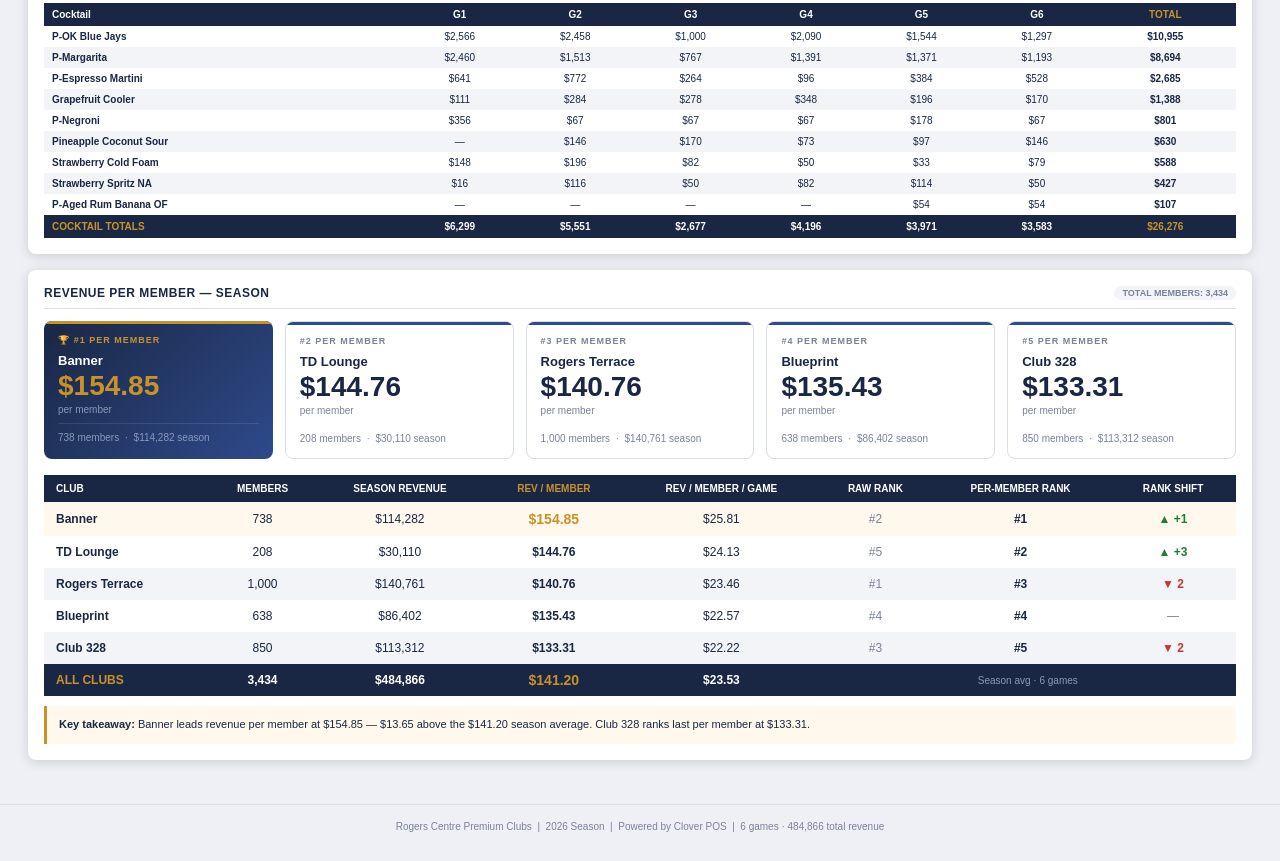
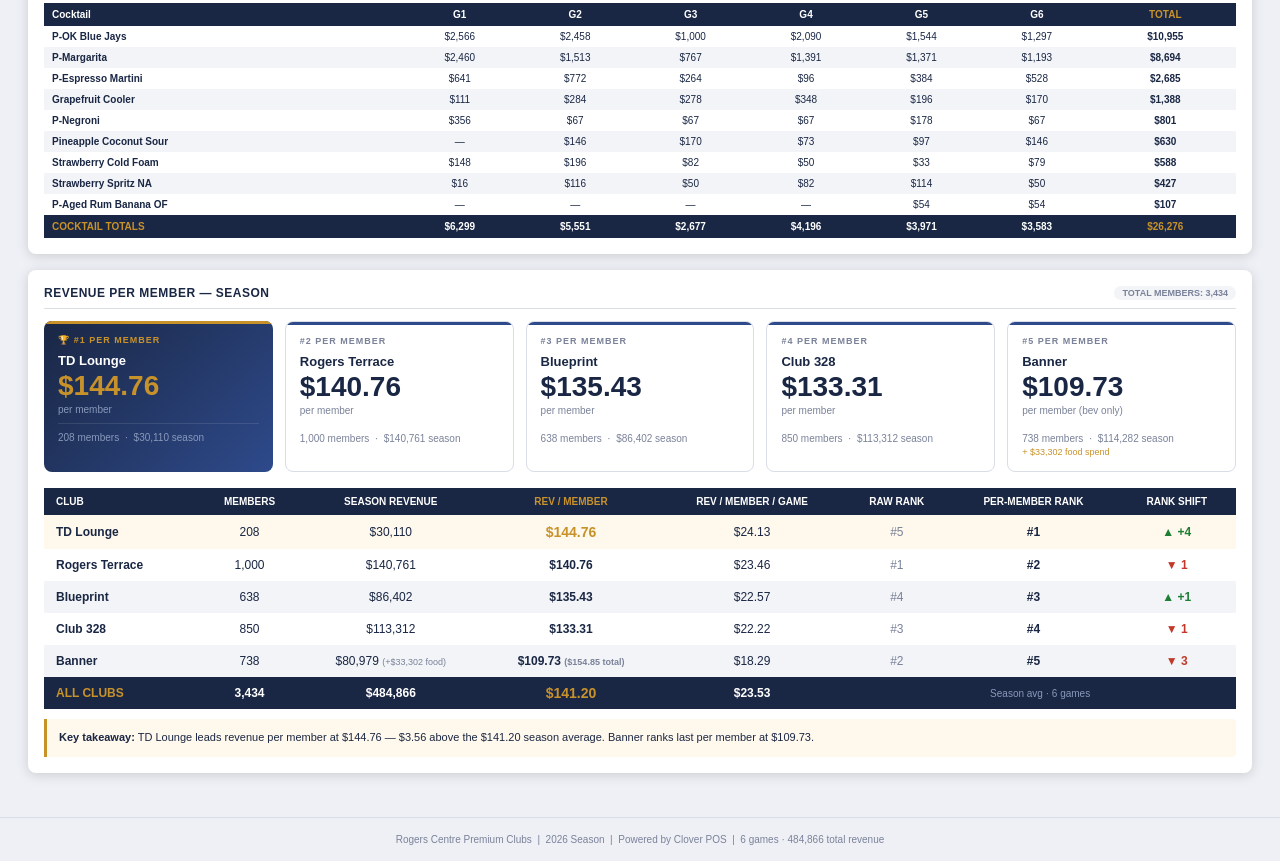
Before and after one commit to LegendsFB/rogers_centre_dashboard, a plain HTML site: page index.html in a window 1280 px wide. Shown: the part 1424-2285 px from the top of the page. Drawn offline with Linux system fonts and the light colour scheme.

Commit message:
Update index.html

```diff
--- a/index.html
+++ b/index.html
@@ -295,9 +295,9 @@
     <div class="card">
       <div class="card-header"><span class="card-title">Key Insights</span><span class="card-badge">Season Analysis</span></div>
       <ul class="insights-list">
-        <li><div class="insight-icon yellow">★</div><div><strong>Rogers Terrace</strong> leads season revenue at $140,761 but <strong>Banner</strong> leads revenue per member at $154.85 — 9.7% above the $141.20 season average.</div></li>
+        <li><div class="insight-icon yellow">★</div><div><strong>Rogers Terrace</strong> leads season revenue at $140,761 but <strong>TD Lounge</strong> leads revenue per member at $144.76 — 2.5% above the $141.20 season average.</div></li>
         <li><div class="insight-icon red">!</div><div><strong>Club 328</strong> ranks last per member at $133.31 — its large member base (850) makes closing more spend-per-head essential.</div></li>
-        <li><div class="insight-icon green">↑</div><div><strong>TD Lounge</strong> ranks #2 per member despite being lowest in raw revenue — its small member base (208) punches above its weight.</div></li>
+        <li><div class="insight-icon green">↑</div><div><strong>TD Lounge</strong> ranks #1 per member despite being lowest in raw revenue — its small member base (208) punches above its weight.</div></li>
         <li><div class="insight-icon blue">$</div><div><strong>Top cocktail</strong> is P-OK Blue Jays at $10,955 season revenue, 487 units, avg $22.49 per drink.</div></li>
         <li><div class="insight-icon yellow">↗</div><div>Cocktail program generated <strong>$26,276</strong> in total season revenue across 1270 units sold.</div></li>
       </ul>
@@ -423,51 +423,56 @@
         <div style="background:linear-gradient(135deg,#1A2744,#2E4A8B);border-radius:8px;padding:14px;border:none;position:relative;overflow:hidden;">
           <div style="position:absolute;top:0;left:0;right:0;height:3px;background:#C8922A;"></div>
           <div style="font-size:9px;font-weight:700;color:#C8922A;text-transform:uppercase;letter-spacing:1px;margin-bottom:8px;">🏆 #1 Per Member</div>
-          <div style="font-size:13px;font-weight:700;color:white;margin-bottom:4px;">Banner</div>
-          <div style="font-size:28px;font-weight:700;color:#C8922A;line-height:1;margin-bottom:4px;">$154.85</div>
-          <div style="font-size:10px;color:#8899BB;">per member</div>
+          <div style="font-size:13px;font-weight:700;color:white;margin-bottom:4px;">TD Lounge</div>
+          <div style="font-size:28px;font-weight:700;color:#C8922A;line-height:1;margin-bottom:4px;">$144.76</div>
+          <div style="font-size:10px;color:#8899BB;">per member </div>
           <div style="margin-top:8px;padding-top:8px;border-top:1px solid rgba(255,255,255,0.1);">
-            <div style="font-size:10px;color:#8899BB;">738 members &nbsp;·&nbsp; $114,282 season</div>
+            <div style="font-size:10px;color:#8899BB;">208 members &nbsp;·&nbsp; $30,110 season</div>
+
           </div>
         </div>
         <div style="background:var(--white);border-radius:8px;padding:14px;border:1px solid var(--gray-mid);position:relative;overflow:hidden;">
           <div style="position:absolute;top:0;left:0;right:0;height:3px;background:#2E4A8B;"></div>
           <div style="font-size:9px;font-weight:700;color:var(--gray-text);text-transform:uppercase;letter-spacing:1px;margin-bottom:8px;">#2 Per Member</div>
-          <div style="font-size:13px;font-weight:700;color:var(--navy);margin-bottom:4px;">TD Lounge</div>
-          <div style="font-size:28px;font-weight:700;color:var(--navy);line-height:1;margin-bottom:4px;">$144.76</div>
-          <div style="font-size:10px;color:var(--gray-text);">per member</div>
+          <div style="font-size:13px;font-weight:700;color:var(--navy);margin-bottom:4px;">Rogers Terrace</div>
+          <div style="font-size:28px;font-weight:700;color:var(--navy);line-height:1;margin-bottom:4px;">$140.76</div>
+          <div style="font-size:10px;color:var(--gray-text);">per member </div>
           <div style="margin-top:8px;padding-top:8px;border-top:1px solid rgba(255,255,255,0.1);">
-            <div style="font-size:10px;color:var(--gray-text);">208 members &nbsp;·&nbsp; $30,110 season</div>
+            <div style="font-size:10px;color:var(--gray-text);">1,000 members &nbsp;·&nbsp; $140,761 season</div>
+
           </div>
         </div>
         <div style="background:var(--white);border-radius:8px;padding:14px;border:1px solid var(--gray-mid);position:relative;overflow:hidden;">
           <div style="position:absolute;top:0;left:0;right:0;height:3px;background:#2E4A8B;"></div>
           <div style="font-size:9px;font-weight:700;color:var(--gray-text);text-transform:uppercase;letter-spacing:1px;margin-bottom:8px;">#3 Per Member</div>
-          <div style="font-size:13px;font-weight:700;color:var(--navy);margin-bottom:4px;">Rogers Terrace</div>
-          <div style="font-size:28px;font-weight:700;color:var(--navy);line-height:1;margin-bottom:4px;">$140.76</div>
-          <div style="font-size:10px;color:var(--gray-text);">per member</div>
+          <div style="font-size:13px;font-weight:700;color:var(--navy);margin-bottom:4px;">Blueprint</div>
+          <div style="font-size:28px;font-weight:700;color:var(--navy);line-height:1;margin-bottom:4px;">$135.43</div>
+          <div style="font-size:10px;color:var(--gray-text);">per member </div>
           <div style="margin-top:8px;padding-top:8px;border-top:1px solid rgba(255,255,255,0.1);">
-            <div style="font-size:10px;color:var(--gray-text);">1,000 members &nbsp;·&nbsp; $140,761 season</div>
+            <div style="font-size:10px;color:var(--gray-text);">638 members &nbsp;·&nbsp; $86,402 season</div>
+
           </div>
         </div>
         <div style="background:var(--white);border-radius:8px;padding:14px;border:1px solid var(--gray-mid);position:relative;overflow:hidden;">
           <div style="position:absolute;top:0;left:0;right:0;height:3px;background:#2E4A8B;"></div>
           <div style="font-size:9px;font-weight:700;color:var(--gray-text);text-transform:uppercase;letter-spacing:1px;margin-bottom:8px;">#4 Per Member</div>
-          <div style="font-size:13px;font-weight:700;color:var(--navy);margin-bottom:4px;">Blueprint</div>
-          <div style="font-size:28px;font-weight:700;color:var(--navy);line-height:1;margin-bottom:4px;">$135.43</div>
-          <div style="font-size:10px;color:var(--gray-text);">per member</div>
+          <div style="font-size:13px;font-weight:700;color:var(--navy);margin-bottom:4px;">Club 328</div>
+          <div style="font-size:28px;font-weight:700;color:var(--navy);line-height:1;margin-bottom:4px;">$133.31</div>
+          <div style="font-size:10px;color:var(--gray-text);">per member </div>
           <div style="margin-top:8px;padding-top:8px;border-top:1px solid rgba(255,255,255,0.1);">
-            <div style="font-size:10px;color:var(--gray-text);">638 members &nbsp;·&nbsp; $86,402 season</div>
+            <div style="font-size:10px;color:var(--gray-text);">850 members &nbsp;·&nbsp; $113,312 season</div>
+
           </div>
         </div>
         <div style="background:var(--white);border-radius:8px;padding:14px;border:1px solid var(--gray-mid);position:relative;overflow:hidden;">
           <div style="position:absolute;top:0;left:0;right:0;height:3px;background:#2E4A8B;"></div>
           <div style="font-size:9px;font-weight:700;color:var(--gray-text);text-transform:uppercase;letter-spacing:1px;margin-bottom:8px;">#5 Per Member</div>
-          <div style="font-size:13px;font-weight:700;color:var(--navy);margin-bottom:4px;">Club 328</div>
-          <div style="font-size:28px;font-weight:700;color:var(--navy);line-height:1;margin-bottom:4px;">$133.31</div>
-          <div style="font-size:10px;color:var(--gray-text);">per member</div>
+          <div style="font-size:13px;font-weight:700;color:var(--navy);margin-bottom:4px;">Banner</div>
+          <div style="font-size:28px;font-weight:700;color:var(--navy);line-height:1;margin-bottom:4px;">$109.73</div>
+          <div style="font-size:10px;color:var(--gray-text);">per member (bev only)</div>
           <div style="margin-top:8px;padding-top:8px;border-top:1px solid rgba(255,255,255,0.1);">
-            <div style="font-size:10px;color:var(--gray-text);">850 members &nbsp;·&nbsp; $113,312 season</div>
+            <div style="font-size:10px;color:var(--gray-text);">738 members &nbsp;·&nbsp; $114,282 season</div>
+            <div style="font-size:9px;color:#C8922A;margin-top:3px;">+ $33,302 food spend</div>
           </div>
         </div></div>
       <table style="width:100%;border-collapse:collapse;font-size:12px;">
@@ -483,54 +488,54 @@
         </tr></thead>
         <tbody>
         <tr style="background:#FFF8EC;">
-          <td style="padding:9px 12px;font-weight:700;">Banner</td>
-          <td style="padding:9px 10px;text-align:center;">738</td>
-          <td style="padding:9px 10px;text-align:center;">$114,282</td>
-          <td style="padding:9px 10px;text-align:center;font-weight:700;color:var(--gold);font-size:14px;">$154.85</td>
-          <td style="padding:9px 10px;text-align:center;">$25.81</td>
-          <td style="padding:9px 10px;text-align:center;color:var(--gray-text);">#2</td>
-          <td style="padding:9px 10px;text-align:center;font-weight:700;">#1</td>
-          <td style="padding:9px 10px;text-align:center;"><span style="color:#1E7E34;font-weight:700;">▲ +1</span></td>
-        </tr>
-        <tr>
           <td style="padding:9px 12px;font-weight:700;">TD Lounge</td>
           <td style="padding:9px 10px;text-align:center;">208</td>
           <td style="padding:9px 10px;text-align:center;">$30,110</td>
-          <td style="padding:9px 10px;text-align:center;font-weight:700;">$144.76</td>
+          <td style="padding:9px 10px;text-align:center;font-weight:700;color:var(--gold);font-size:14px;">$144.76</td>
           <td style="padding:9px 10px;text-align:center;">$24.13</td>
           <td style="padding:9px 10px;text-align:center;color:var(--gray-text);">#5</td>
-          <td style="padding:9px 10px;text-align:center;font-weight:700;">#2</td>
-          <td style="padding:9px 10px;text-align:center;"><span style="color:#1E7E34;font-weight:700;">▲ +3</span></td>
+          <td style="padding:9px 10px;text-align:center;font-weight:700;">#1</td>
+          <td style="padding:9px 10px;text-align:center;"><span style="color:#1E7E34;font-weight:700;">▲ +4</span></td>
         </tr>
-        <tr style="background:var(--gray-bg);">
+        <tr>
           <td style="padding:9px 12px;font-weight:700;">Rogers Terrace</td>
           <td style="padding:9px 10px;text-align:center;">1,000</td>
           <td style="padding:9px 10px;text-align:center;">$140,761</td>
           <td style="padding:9px 10px;text-align:center;font-weight:700;">$140.76</td>
           <td style="padding:9px 10px;text-align:center;">$23.46</td>
           <td style="padding:9px 10px;text-align:center;color:var(--gray-text);">#1</td>
-          <td style="padding:9px 10px;text-align:center;font-weight:700;">#3</td>
-          <td style="padding:9px 10px;text-align:center;"><span style="color:#C0392B;font-weight:700;">▼ 2</span></td>
+          <td style="padding:9px 10px;text-align:center;font-weight:700;">#2</td>
+          <td style="padding:9px 10px;text-align:center;"><span style="color:#C0392B;font-weight:700;">▼ 1</span></td>
         </tr>
-        <tr>
+        <tr style="background:var(--gray-bg);">
           <td style="padding:9px 12px;font-weight:700;">Blueprint</td>
           <td style="padding:9px 10px;text-align:center;">638</td>
           <td style="padding:9px 10px;text-align:center;">$86,402</td>
           <td style="padding:9px 10px;text-align:center;font-weight:700;">$135.43</td>
           <td style="padding:9px 10px;text-align:center;">$22.57</td>
           <td style="padding:9px 10px;text-align:center;color:var(--gray-text);">#4</td>
-          <td style="padding:9px 10px;text-align:center;font-weight:700;">#4</td>
-          <td style="padding:9px 10px;text-align:center;"><span style="color:#7A8299;">—</span></td>
+          <td style="padding:9px 10px;text-align:center;font-weight:700;">#3</td>
+          <td style="padding:9px 10px;text-align:center;"><span style="color:#1E7E34;font-weight:700;">▲ +1</span></td>
         </tr>
-        <tr style="background:var(--gray-bg);">
+        <tr>
           <td style="padding:9px 12px;font-weight:700;">Club 328</td>
           <td style="padding:9px 10px;text-align:center;">850</td>
           <td style="padding:9px 10px;text-align:center;">$113,312</td>
           <td style="padding:9px 10px;text-align:center;font-weight:700;">$133.31</td>
           <td style="padding:9px 10px;text-align:center;">$22.22</td>
           <td style="padding:9px 10px;text-align:center;color:var(--gray-text);">#3</td>
+          <td style="padding:9px 10px;text-align:center;font-weight:700;">#4</td>
+          <td style="padding:9px 10px;text-align:center;"><span style="color:#C0392B;font-weight:700;">▼ 1</span></td>
+        </tr>
+        <tr style="background:var(--gray-bg);">
+          <td style="padding:9px 12px;font-weight:700;">Banner</td>
+          <td style="padding:9px 10px;text-align:center;">738</td>
+          <td style="padding:9px 10px;text-align:center;">$80,979 <span style="font-size:9px;color:var(--gray-text);">(+$33,302 food)</span></td>
+          <td style="padding:9px 10px;text-align:center;font-weight:700;"><span title="Bev only">$109.73</span> <span style="font-size:9px;color:var(--gray-text);">($154.85 total)</span></td>
+          <td style="padding:9px 10px;text-align:center;">$18.29</td>
+          <td style="padding:9px 10px;text-align:center;color:var(--gray-text);">#2</td>
           <td style="padding:9px 10px;text-align:center;font-weight:700;">#5</td>
-          <td style="padding:9px 10px;text-align:center;"><span style="color:#C0392B;font-weight:700;">▼ 2</span></td>
+          <td style="padding:9px 10px;text-align:center;"><span style="color:#C0392B;font-weight:700;">▼ 3</span></td>
         </tr>
         <tr style="background:var(--navy);">
           <td style="padding:8px 12px;font-weight:700;color:var(--gold);">ALL CLUBS</td>
@@ -542,7 +547,7 @@
         </tr></tbody>
       </table>
       <div style="margin-top:10px;padding:10px 12px;background:#FFF8EC;border-left:3px solid var(--gold);border-radius:0 4px 4px 0;font-size:11px;color:var(--navy);line-height:1.6;">
-        <strong>Key takeaway:</strong> Banner leads revenue per member at $154.85 — $13.65 above the $141.20 season average. Club 328 ranks last per member at $133.31.
+        <strong>Key takeaway:</strong> TD Lounge leads revenue per member at $144.76 — $3.56 above the $141.20 season average. Banner ranks last per member at $109.73.
       </div>
     </div>
   </div>
```
